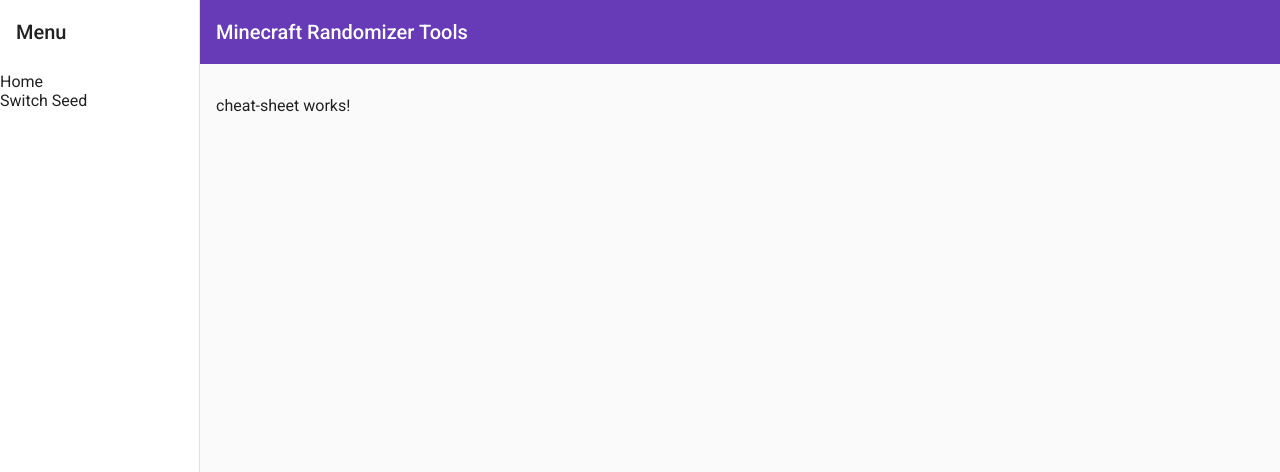
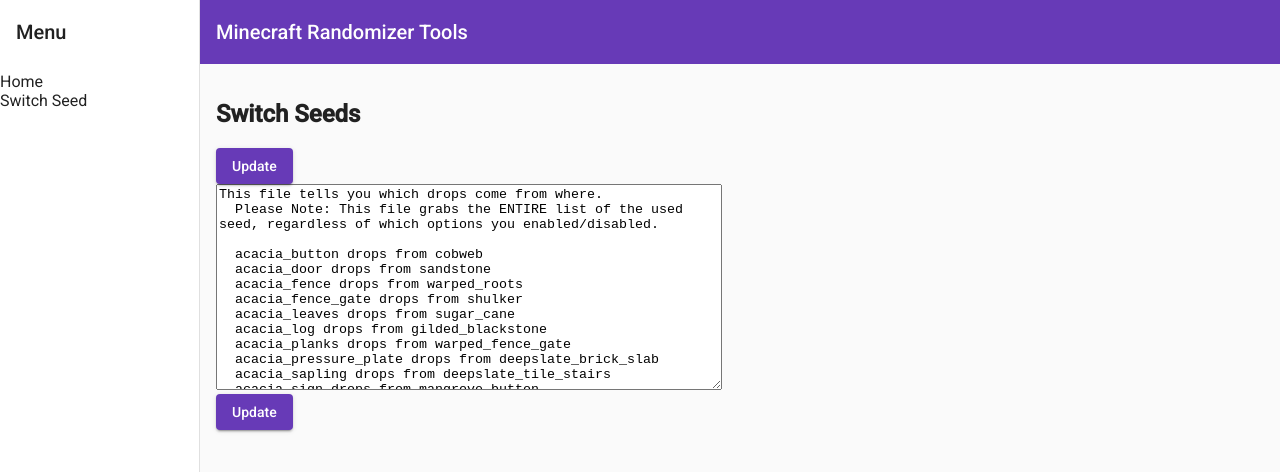
Before and after one commit to StephenFluin/minecraft-randomizer-tools, an Angular app: page /cheatsheet in a window 1280 px wide. Shown: the top 472 px of the page. Built offline with nearby package versions, Linux system fonts and the light colour scheme.

Commit message:
add editable sheet

```diff
--- a/src/app/app.module.ts
+++ b/src/app/app.module.ts
@@ -30,6 +30,7 @@
     MatToolbarModule,
     LayoutModule,
     MatButtonModule,
+
     MatSidenavModule,
     MatIconModule,
     MatListModule,
--- a/src/app/cheat-sheet/cheat-sheet.component.ts
+++ b/src/app/cheat-sheet/cheat-sheet.component.ts
@@ -1,20 +1,26 @@
 import { Component, OnInit } from '@angular/core';
+import { ItemMap } from '../item-map.service';
 
 @Component({
   selector: 'app-cheat-sheet',
   template: `
-    <p>
-      cheat-sheet works!
-    </p>
+    <h2>Switch Seeds</h2>
+    <div>
+      <button mat-raised-button color="primary" (click)="update(area.value)">Update</button>
+</div>
+  <textarea style="max-width:100%;width:500px;height:200px;" #area>{{Map.txt}}</textarea>
+  <div>
+      <button mat-raised-button color="primary" (click)="update(area.value)">Update</button>
+</div>
   `,
   styles: [
   ]
 })
-export class CheatSheetComponent implements OnInit {
+export class CheatSheetComponent {
 
-  constructor() { }
-
-  ngOnInit(): void {
+  constructor(public Map: ItemMap) { }
+  update(newText: string) {
+    this.Map.initialize(newText);
   }
 
 }
--- a/src/app/item-map.service.ts
+++ b/src/app/item-map.service.ts
@@ -11,12 +11,18 @@
   public critical_list = ['bastion_treasure', 'blaze', 'enderman'];
 
   constructor() {
-    this.initialize();
+    if (localStorage['sourceText']) {
+      this.initialize(localStorage['sourceText']);
+    } else {
+      this.initialize();
+    }
   }
 
   initialize(source: string = this.txt) {
+    this.txt = source;
+    localStorage['sourceText'] = source;
     let list = Array.from(source.matchAll(/(\w*) drops from (.*)/g)).map(x => x.splice(1));
-    console.log('list is', list);
+    // console.log('list is', list);
     this.map = {};
     for (let i = 0; i < list.length; i++) {
       this.map[list[i][0]] = list[i][1];
--- a/src/app/nav/nav.component.ts
+++ b/src/app/nav/nav.component.ts
@@ -13,8 +13,8 @@
           [opened]="(isHandset$ | async) === false">
         <mat-toolbar>Menu</mat-toolbar>
         <mat-nav-list>
-<div><a href="/">Home</a></div>
-<div><a href="/cheatsheet">Switch Seed</a></div>
+<div><a routerLink="/">Home</a></div>
+<div><a routerLink="/cheatsheet">Switch Seed</a></div>
         </mat-nav-list>
       </mat-sidenav>
       <mat-sidenav-content>
@@ -27,7 +27,7 @@
             *ngIf="isHandset$ | async">
             <mat-icon aria-label="Side nav toggle icon">menu</mat-icon>
           </button>
-          <span>Minecraft Randomizer Tools</span>
+          <span><a routerLink="/" style="color:white;text-decoration:none;">Minecraft Randomizer Tools</a></span>
         </mat-toolbar>
         <div id="page"><ng-content></ng-content></div>
       </mat-sidenav-content>
```
